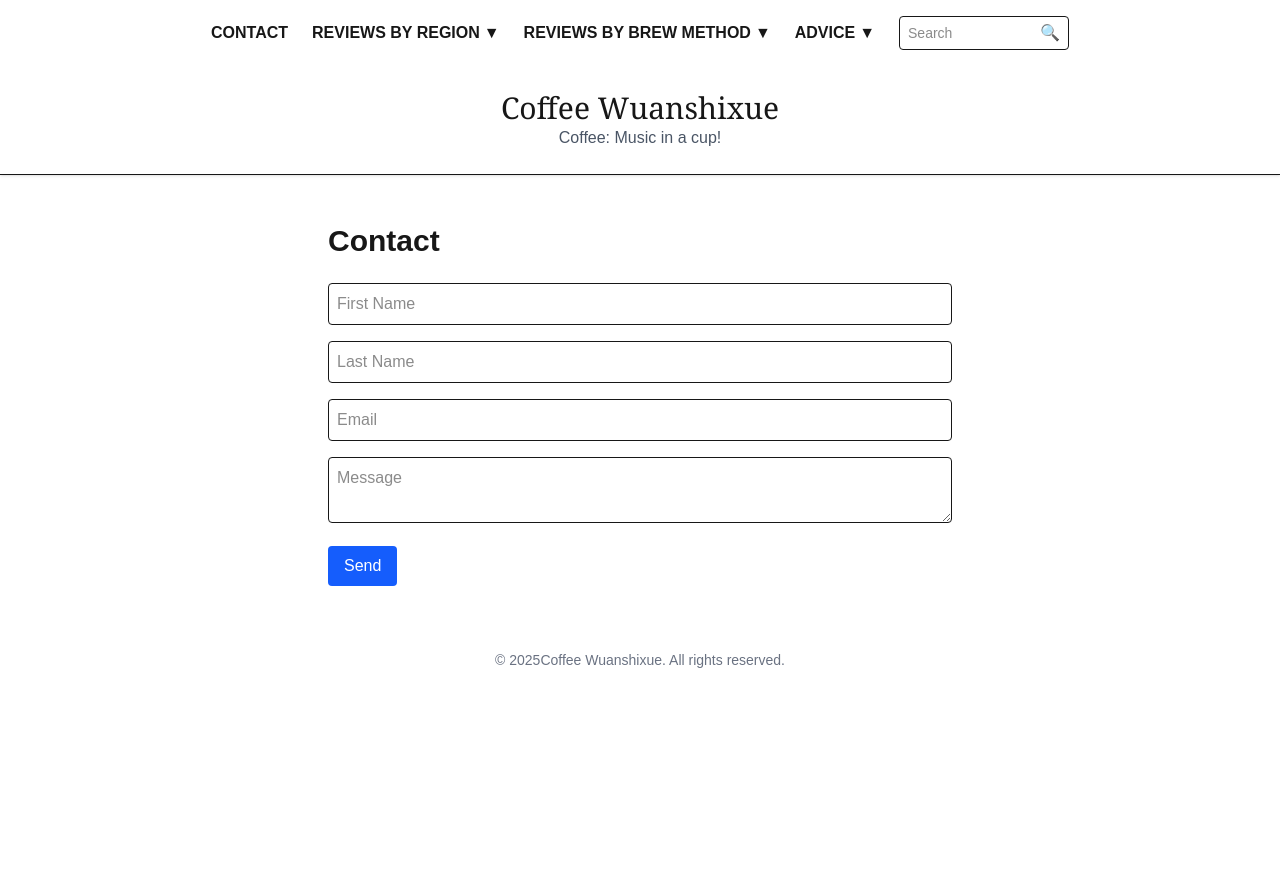
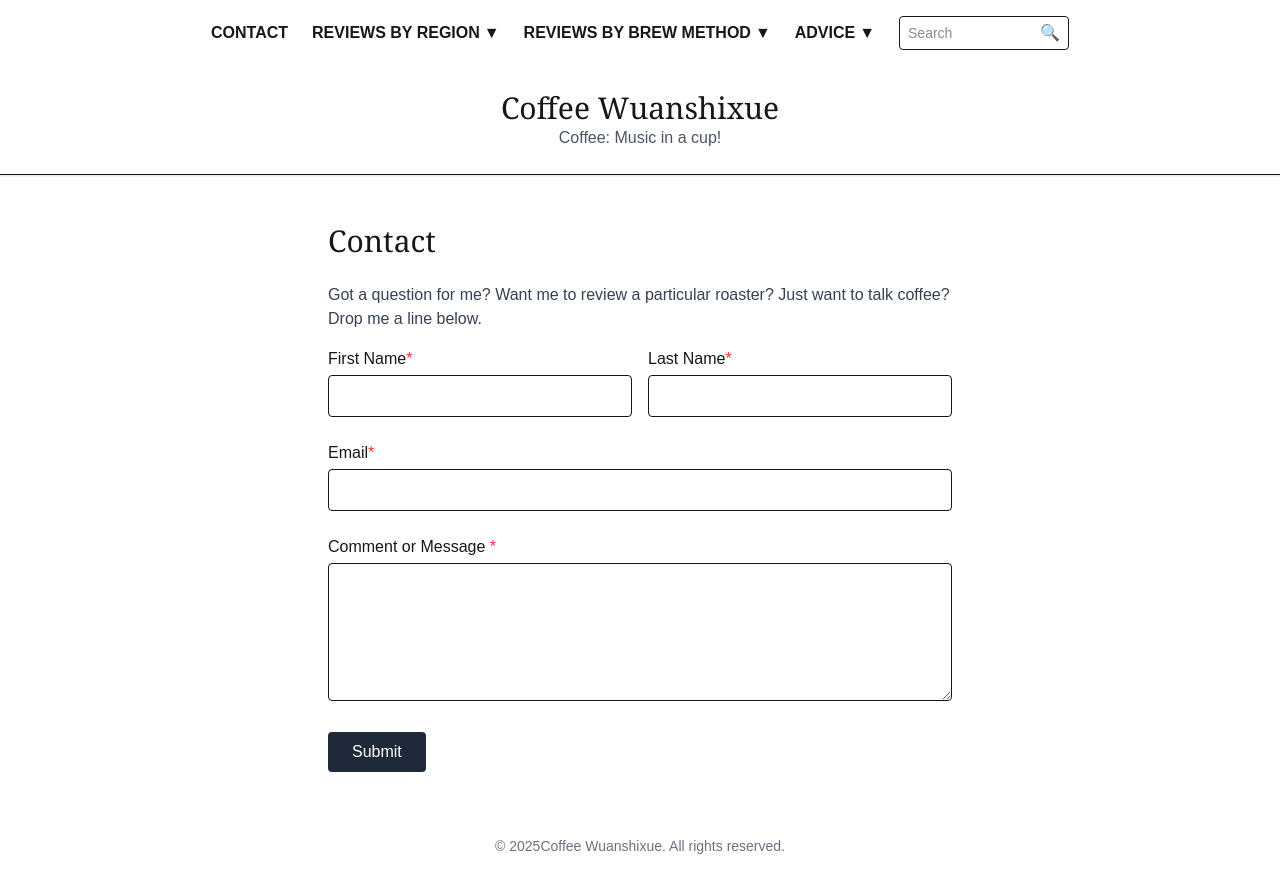
Before and after one commit to wuanshixue/my-app, a Next.js app: page /contact in a window 1280 px wide. Before the commit the page ends 800 px from the top, so only its background shows below. Built offline with nearby package versions, Linux system fonts and the light colour scheme.

Commit message:
改善邮件4

```diff
--- a/src/app/contact/page.js
+++ b/src/app/contact/page.js
@@ -2,47 +2,130 @@
 import { useState } from "react";
 
 export default function ContactPage() {
+    const [form, setForm] = useState({
+        firstName: "",
+        lastName: "",
+        email: "",
+        message: "",
+    });
+    const [loading, setLoading] = useState(false);
     const [status, setStatus] = useState("");
 
+    // 输入框变化时更新 state
+    function handleChange(e) {
+        const { name, value } = e.target;
+        setForm((prev) => ({ ...prev, [name]: value }));
+    }
+
+    // 提交表单
     async function handleSubmit(e) {
         e.preventDefault();
+        setLoading(true);
         setStatus("发送中...");
 
-        const formData = {
-            firstName: e.target.firstName.value,
-            lastName: e.target.lastName.value,
-            email: e.target.email.value,
-            message: e.target.message.value,
-        };
-
+        try {
             const res = await fetch("/api/contact", {
                 method: "POST",
                 headers: { "Content-Type": "application/json" },
-            body: JSON.stringify(formData),
+                body: JSON.stringify(form),
             });
 
             const data = await res.json();
             if (data.success) {
                 setStatus("✅ 邮件已发送成功！");
-            e.target.reset();
+                setForm({ firstName: "", lastName: "", email: "", message: "" });
             } else {
                 setStatus("❌ 邮件发送失败：" + data.error);
+            }
+        } catch (err) {
+            setStatus("❌ 网络错误：" + err.message);
+        } finally {
+            setLoading(false);
         }
     }
 
     return (
         <div className="max-w-2xl mx-auto p-6">
-            <h1 className="text-3xl font-bold mb-6">Contact</h1>
-            <form onSubmit={handleSubmit} className="space-y-4">
-                <input name="firstName" placeholder="First Name" className="w-full p-2 border rounded" />
-                <input name="lastName" placeholder="Last Name" className="w-full p-2 border rounded" />
-                <input name="email" type="email" placeholder="Email" className="w-full p-2 border rounded" />
-                <textarea name="message" placeholder="Message" className="w-full p-2 border rounded" />
-                <button type="submit" className="px-4 py-2 bg-blue-600 text-white rounded">
-                    Send
+            {/* 标题 */}
+            <h1 className="text-3xl font-serif mb-6">Contact</h1>
+
+            {/* 提示文本 */}
+            <p className="mb-4 text-gray-700">
+                Got a question for me? Want me to review a particular roaster? Just want to talk coffee?
+                Drop me a line below.
+            </p>
+
+            <form onSubmit={handleSubmit} className="space-y-6">
+                {/* Name */}
+                <div className="grid grid-cols-1 md:grid-cols-2 gap-4">
+                    <div>
+                        <label className="block font-medium">
+                            First Name<span className="text-red-500">*</span>
+                        </label>
+                        <input
+                            type="text"
+                            name="firstName"
+                            value={form.firstName}
+                            onChange={handleChange}
+                            required
+                            className="w-full border rounded px-3 py-2 mt-1"
+                        />
+                    </div>
+                    <div>
+                        <label className="block font-medium">
+                            Last Name<span className="text-red-500">*</span>
+                        </label>
+                        <input
+                            type="text"
+                            name="lastName"
+                            value={form.lastName}
+                            onChange={handleChange}
+                            required
+                            className="w-full border rounded px-3 py-2 mt-1"
+                        />
+                    </div>
+                </div>
+
+                {/* Email */}
+                <div>
+                    <label className="block font-medium">
+                        Email<span className="text-red-500">*</span>
+                    </label>
+                    <input
+                        type="email"
+                        name="email"
+                        value={form.email}
+                        onChange={handleChange}
+                        required
+                        className="w-full border rounded px-3 py-2 mt-1"
+                    />
+                </div>
+
+                {/* Message */}
+                <div>
+                    <label className="block font-medium">
+                        Comment or Message <span className="text-red-500">*</span>
+                    </label>
+                    <textarea
+                        name="message"
+                        value={form.message}
+                        onChange={handleChange}
+                        required
+                        rows="5"
+                        className="w-full border rounded px-3 py-2 mt-1"
+                    />
+                </div>
+
+                {/* Submit */}
+                <button
+                    type="submit"
+                    disabled={loading}
+                    className="px-6 py-2 bg-gray-800 text-white rounded hover:bg-gray-700 disabled:opacity-50"
+                >
+                    {loading ? "Sending..." : "Submit"}
                 </button>
+                {status && <p className="mt-4">{status}</p>}
             </form>
-            {status && <p className="mt-4">{status}</p>}
         </div>
     );
 }
```
Lines whose indentation alone changed are shown as unchanged.
